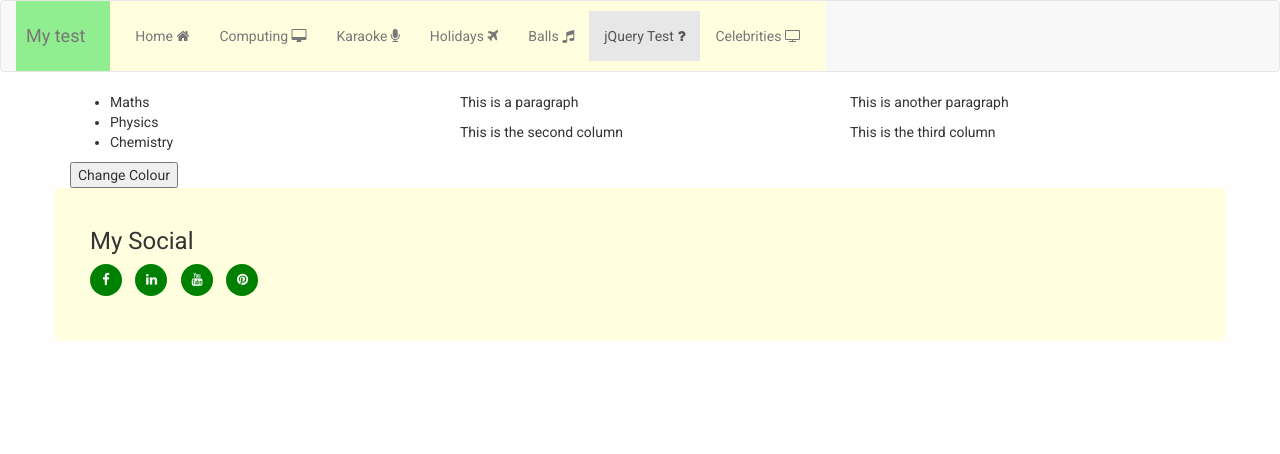
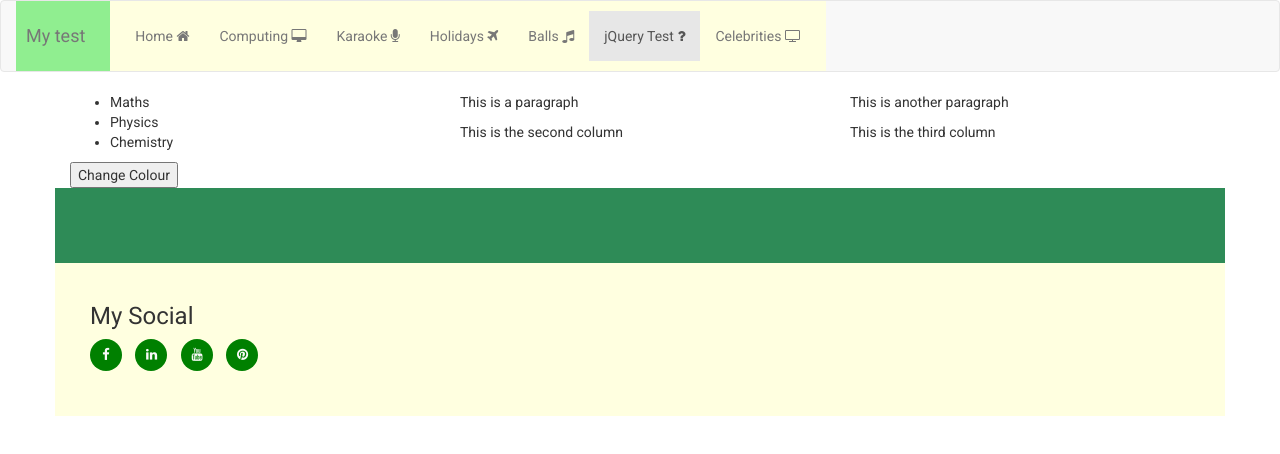
Before and after one commit to derektypist/bootstrap, a plain HTML site: page jquerydemo.html in a window 1280 px wide. Drawn offline with nearby package versions, Linux system fonts and the light colour scheme.

Commit message:
Added display styles at style.css

```diff
--- a/jquerydemo.html
+++ b/jquerydemo.html
@@ -70,8 +70,12 @@
 
         </div>
 
+        <!-- Set Up Keypad -->
         <div class="row">
             <div id="display"></div>
+            <div id="keypad">
+
+            </div>
         </div>
     </section>
 
--- a/style.css
+++ b/style.css
@@ -113,3 +113,12 @@ footer {
 #footer-details {
     margin: 20px;
 }
+
+/* jQueryDemo - Keypad */
+#display {
+    height: 75px;
+    font-size: 2.5em;
+    background-color: seagreen;
+    color: white;
+    text-align: center;
+}
```
Also changed, not shown: .c9/metadata/environment/jquerydemo.html, .c9/metadata/environment/style.css (added).
